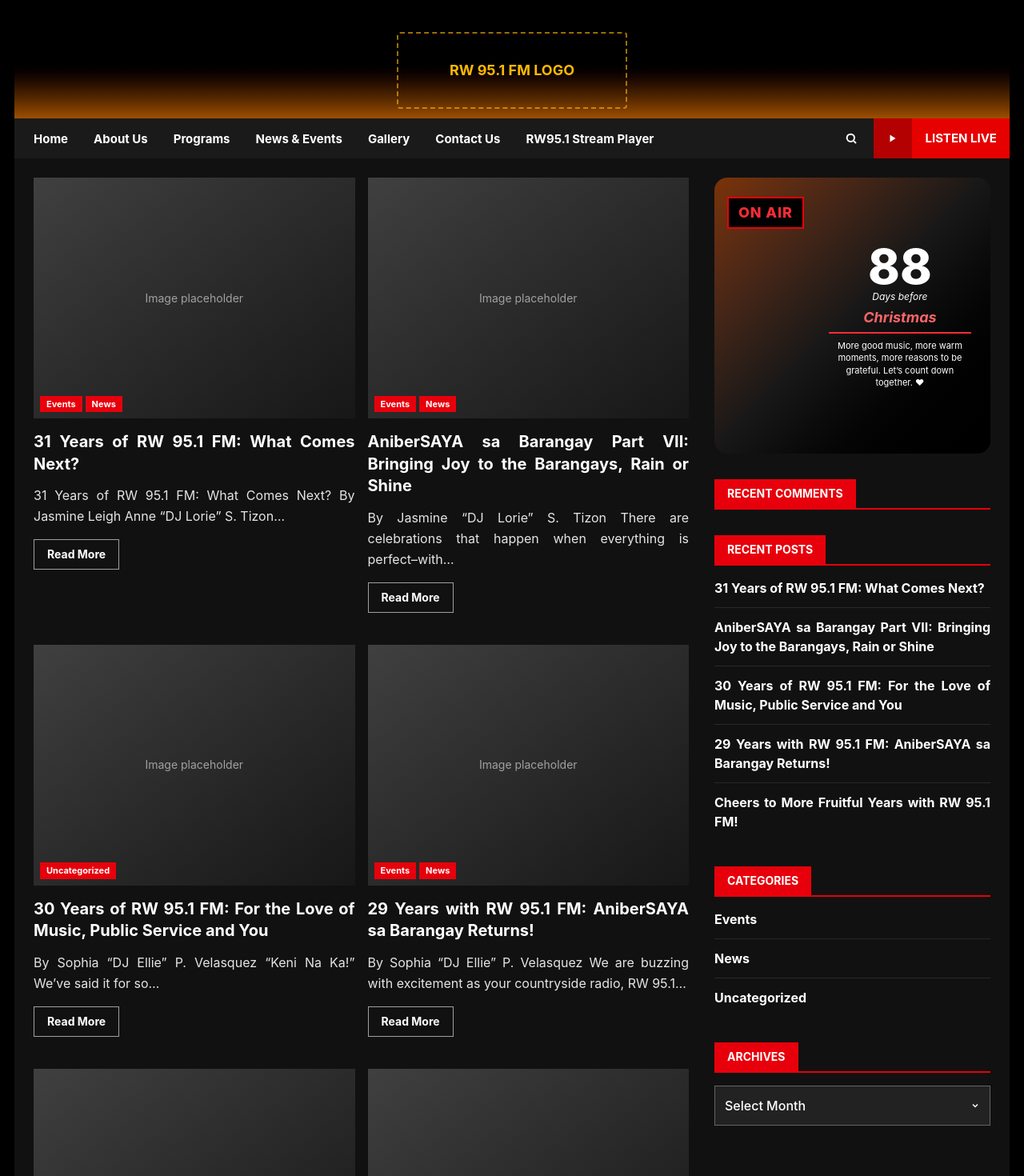
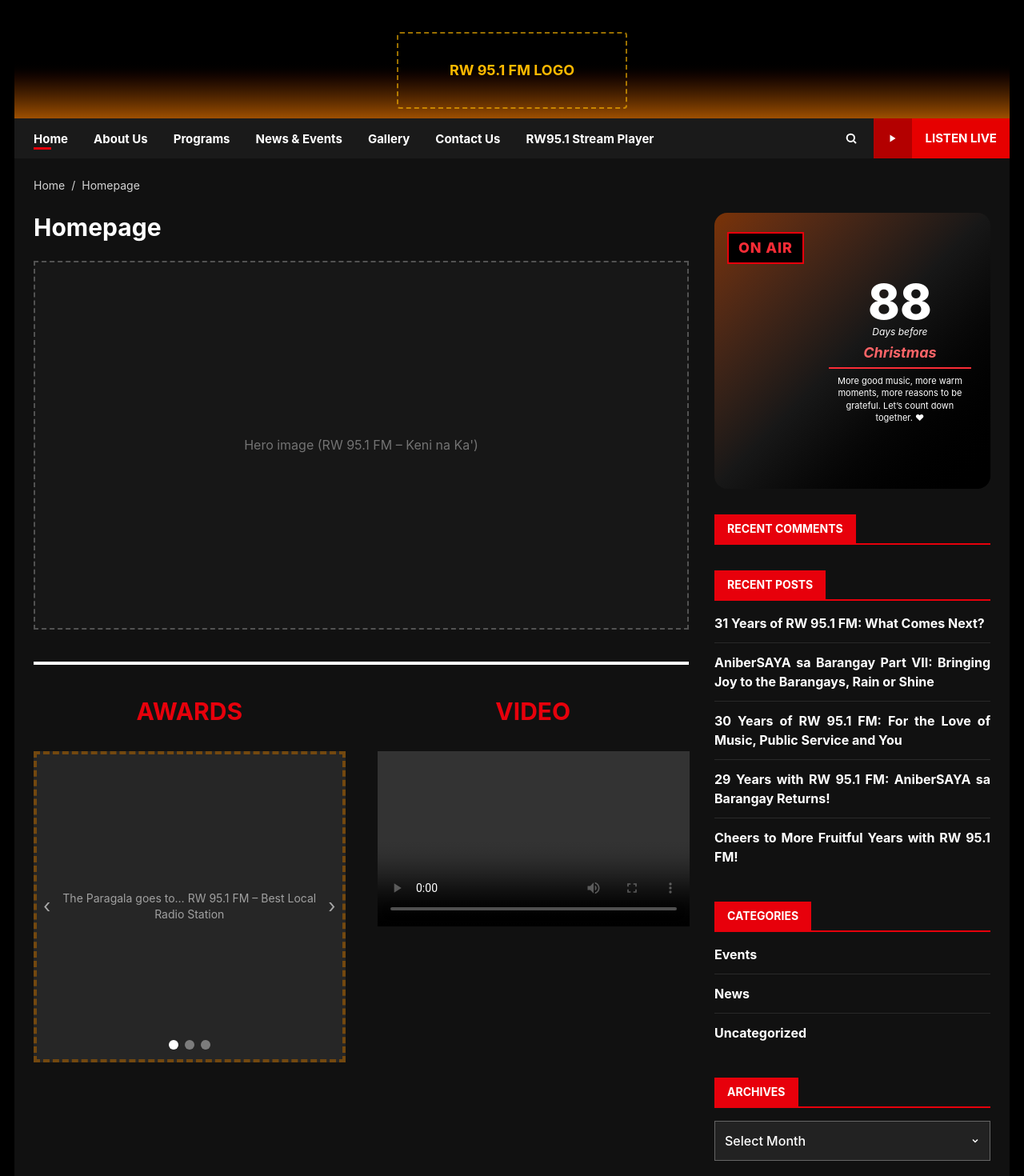
Before and after one commit to lilernestooo/RW_LAUS, a React app in the folder frontend/: page /homepage in a window 1280 px wide. Before the commit this address led to /. Shown: the top 1470 px of the page at 80% size. Built offline with nearby package versions, Linux system fonts and the light colour scheme; the HTML template or start-up script is replaced by a standard one.

Commit message:
feat: develop home

```diff
--- a/frontend/src/App.jsx
+++ b/frontend/src/App.jsx
@@ -1,7 +1,9 @@
 import { Routes, Route } from "react-router-dom";
 import Header from "./components/Header";
 import Footer from "./components/footer/Footer";
+import Home from "./pages/Home";
 import Landing from "./pages/Landing";
+import Search from "./pages/Search";
 import Post from "./pages/Post";
 import PageLoader from "./components/ui/PageLoader";
 
@@ -13,6 +15,8 @@
         <PageLoader>
           <Routes>
             <Route path="/" element={<Landing />} />
+            <Route path="/homepage" element={<Home />} />
+            <Route path="/search" element={<Search />} />
             <Route path="/:slug" element={<Post />} />
           </Routes>
         </PageLoader>
--- a/frontend/src/components/Header.jsx
+++ b/frontend/src/components/Header.jsx
@@ -2,7 +2,7 @@
 import { NavLink, useNavigate } from "react-router-dom";
 
 const links = [
-  { label: "Home", to: "/" },
+  { label: "Home", to: "/homepage" },
   { label: "About Us", to: "/about" },
   { label: "Programs", to: "/programs" },
   { label: "News & Events", to: "/news" },
@@ -65,7 +65,7 @@
                         `relative text-[15px] font-bold text-white
                         after:absolute after:-bottom-1 after:left-0 after:h-[3px] after:bg-red-600
                         after:transition-all after:duration-200
-                    hover:after:w-1/2 ${isActive && l.to !== "/" ? "after:w-1/2" : "after:w-0"}`
+                        hover:after:w-1/2 ${isActive ? "after:w-1/2" : "after:w-0"}`
                       }
                   >
                     {l.label}
--- a/frontend/src/components/sidebar/Sidebar.jsx
+++ b/frontend/src/components/sidebar/Sidebar.jsx
@@ -11,7 +11,7 @@
   const ref = useStickySidebar();
 
   return (
-    <aside ref={ref} className="lg:sticky lg:pb-64">
+    <aside ref={ref} className="relative z-10 lg:sticky">
       <OnAirBanner />
 
       <SectionTitle className="mt-8">Recent Comments</SectionTitle>
--- /dev/null
+++ b/frontend/src/pages/Home.jsx
@@ -0,0 +1,117 @@
+import { useEffect, useState } from "react";
+import { Link } from "react-router-dom";
+import Sidebar from "../components/sidebar/Sidebar";
+
+const awards = [
+  "The Paragala goes to… RW 95.1 FM – Best Local Radio Station",
+  "Award slide 2",
+  "Award slide 3",
+];
+
+function AwardsCarousel() {
+  const [index, setIndex] = useState(0);
+  const prev = () => setIndex((i) => (i - 1 + awards.length) % awards.length);
+  const next = () => setIndex((i) => (i + 1) % awards.length);
+
+  return (
+    <div className="relative flex aspect-square w-full items-center justify-center border-4 border-dashed border-yellow-700/60 bg-neutral-800 p-6 text-center text-sm text-neutral-400">
+      {awards[index]}
+
+      <button
+        onClick={prev}
+        aria-label="Previous award"
+        className="absolute left-2 top-1/2 -translate-y-1/2 text-2xl text-white/60 hover:text-white"
+      >
+        ‹
+      </button>
+      <button
+        onClick={next}
+        aria-label="Next award"
+        className="absolute right-2 top-1/2 -translate-y-1/2 text-2xl text-white/60 hover:text-white"
+      >
+        ›
+      </button>
+
+      <div className="absolute bottom-3 left-1/2 flex -translate-x-1/2 gap-2">
+        {awards.map((_, i) => (
+          <button
+            key={i}
+            onClick={() => setIndex(i)}
+            aria-label={`Go to slide ${i + 1}`}
+            className={`h-3 w-3 rounded-full ${
+              i === index ? "bg-white" : "bg-white/40"
+            }`}
+          />
+        ))}
+      </div>
+    </div>
+  );
+}
+
+export default function Home() {
+  const [showTop, setShowTop] = useState(false);
+
+  useEffect(() => {
+    const onScroll = () => setShowTop(window.scrollY > 400);
+    window.addEventListener("scroll", onScroll);
+    return () => window.removeEventListener("scroll", onScroll);
+  }, []);
+
+  return (
+    <>
+      {/* Breadcrumb */}
+      <nav className="mb-6 text-sm text-neutral-300">
+        <Link to="/" className="hover:text-white">Home</Link>
+        <span className="mx-2">/</span>
+        <span>Homepage</span>
+      </nav>
+
+      <div className="grid items-start gap-8 lg:grid-cols-[1fr_345px]">
+        {/* Main content */}
+        <section>
+          <h1 className="mb-6 text-3xl font-bold text-white">Homepage</h1>
+
+          {/* Hero image placeholder */}
+          <div className="flex aspect-[16/9] w-full items-center justify-center border-2 border-dashed border-neutral-600 bg-neutral-900 text-neutral-500">
+            Hero image (RW 95.1 FM – Keni na Ka')
+          </div>
+
+          <hr className="my-10 border-t-4 border-white" />
+
+          <div className="grid gap-10 md:grid-cols-2">
+            <div>
+              <h2 className="mb-8 text-center text-3xl font-bold text-red-600">
+                AWARDS
+              </h2>
+              <AwardsCarousel />
+            </div>
+
+            <div>
+              <h2 className="mb-8 text-center text-3xl font-bold text-red-600">
+                VIDEO
+              </h2>
+              {/* Add src when you have the video file */}
+              <video controls className="aspect-video w-full bg-black" />
+            </div>
+          </div>
+        </section>
+
+        {/* Sticky sidebar */}
+        <Sidebar />
+
+        {/* Back-to-top button */}
+        {showTop && (
+          <button
+            onClick={() => window.scrollTo({ top: 0, behavior: "smooth" })}
+            aria-label="Back to top"
+            className="fixed bottom-6 right-6 flex h-12 w-12 items-center justify-center bg-red-600 text-white hover:bg-red-700"
+          >
+            <svg width="20" height="20" viewBox="0 0 24 24" fill="none" stroke="currentColor" strokeWidth="3">
+              <polyline points="6,15 12,9 18,15" />
+            </svg>
+          </button>
+        )}
+      </div>
+    </>
+  );
+}
```
Lines whose indentation alone changed are shown as unchanged.
